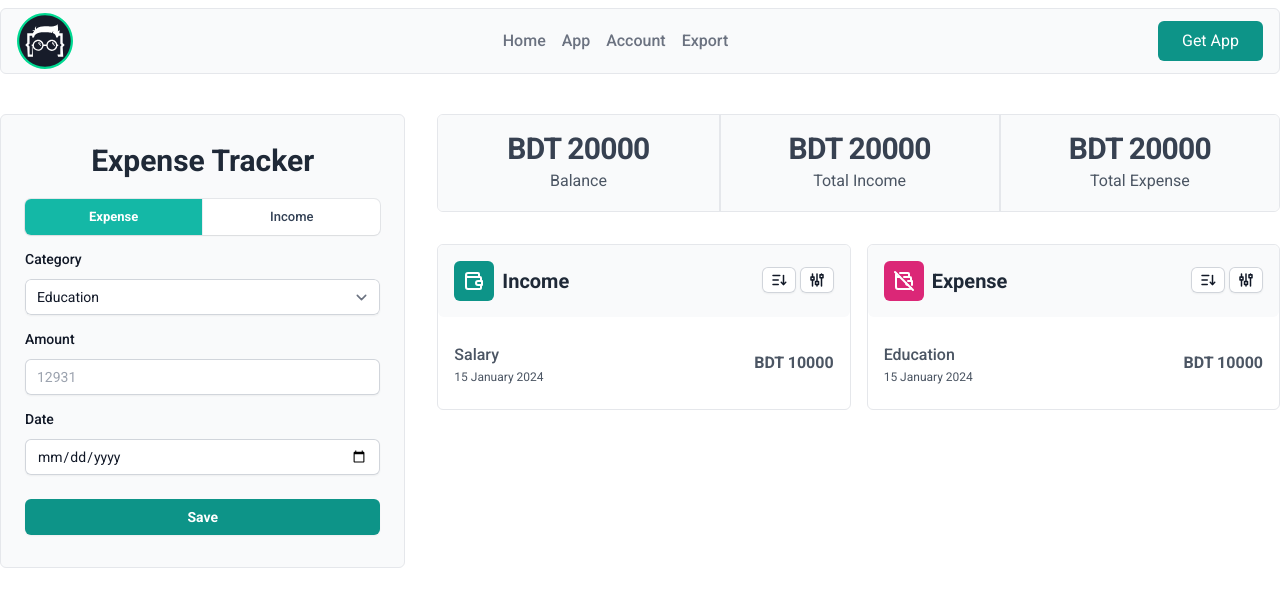
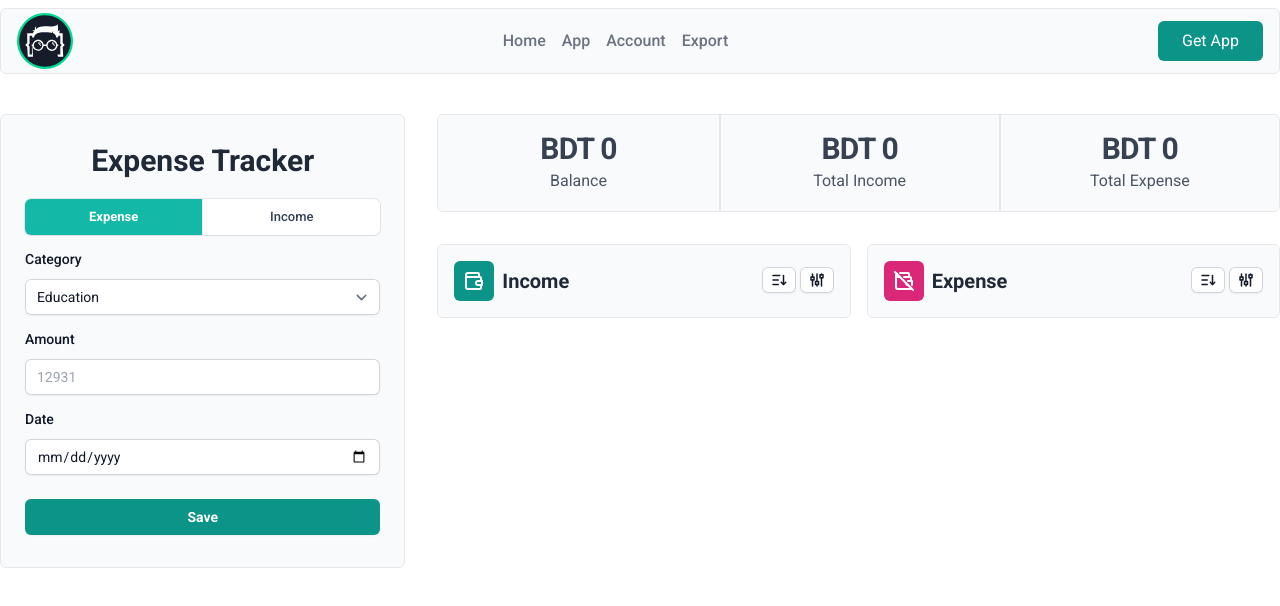
Before and after one commit to rakibhasanbappy/expense-tracker, a React (Vite) app: page / in a window 1280 px wide. Shown: the top 606 px of the page. Built offline with nearby package versions, Linux system fonts and the light colour scheme.

Commit message:
feat: added balance functionality and corrected some file name

```diff
--- a/src/components/Expense.jsx
+++ b/src/components/Expense.jsx
@@ -1,5 +1,4 @@
 import { useState } from "react";
-
 import Filter from "./Filter";
 import Sort from "./Sort";
 import DeleteSvg from "./svg/DeleteSvg";
@@ -8,49 +7,50 @@
 import FilterSvg from "./svg/FilterSvg";
 import SortSvg from "./svg/SortSvg";
 
-export default function Expense() {
+export default function Expense({ expenseList }) {
   const [sortClicked, setSortClicked] = useState(false);
   const [filterClicked, setFilterClicked] = useState(false);
-
   return (
-    <div className="border rounded-md relative">
+    <div className="border rounded-md">
       <div className="flex items-center justify-between gap-2 bg-[#F9FAFB] py-4 px-4 rounded-md">
         <div className="flex items-center gap-2">
-          <div className="h-10 w-10 bg-teal-600 text-white rounded-md text-center object-center place-content-center text-base">
+          <div className="h-10 w-10 bg-pink-600 text-white rounded-md text-center object-center place-content-center text-base">
             <ExpenseSvg />
           </div>
 
           <div>
             <h3 className="text-xl font-semibold leading-7 text-gray-800">
-              Income
+              Expense
             </h3>
           </div>
         </div>
+
         <div>
+          {/* Sort Component */}
           <div className="relative inline-block text-left mr-1">
             <div>
               <button
                 onClick={() => setSortClicked(!sortClicked)}
                 type="button"
                 className="inline-flex w-full justify-center gap-x-1.5 rounded-md bg-white px-2 py-1 text-sm font-semibold text-gray-900 shadow-sm ring-1 ring-inset ring-gray-300 hover:bg-gray-50"
-                id="menu-button"
+                id="menu-button2"
                 aria-expanded="true"
                 aria-haspopup="true"
               >
                 <SortSvg />
               </button>
             </div>
-
             {sortClicked && <Sort />}
           </div>
 
+          {/* Filter Component */}
           <div className="relative inline-block text-left">
             <div>
               <button
                 onClick={() => setFilterClicked(!filterClicked)}
                 type="button"
                 className="inline-flex w-full justify-center gap-x-1.5 rounded-md bg-white px-2 py-1 text-sm font-semibold text-gray-900 shadow-sm ring-1 ring-inset ring-gray-300 hover:bg-gray-50"
-                id="filter-button"
+                id="filter-button-2"
                 aria-expanded="true"
                 aria-haspopup="true"
               >
@@ -62,18 +62,18 @@
           </div>
         </div>
       </div>
-
-      <div className="p-4 divide-y">
+      {expenseList.map((expense) => (
+        <div key={expense.id} className="p-4 divide-y">
           <div className="flex justify-between items-center py-2 relative group cursor-pointer">
             <div>
               <h3 className="text-base font-medium leading-7 text-gray-600">
-              Salary
+                {expense.category}
               </h3>
-            <p className="text-xs text-gray-600">15 January 2024</p>
+              <p className="text-xs text-gray-600">{expense.date}</p>
             </div>
             <div className="flex items-center gap-2">
               <p className="text-base font-semibold text-gray-600 transition-all group-hover:-translate-x-14">
-              BDT 10000
+                BDT {expense.amount}
               </p>
 
               <div className="translate-x-5 group-hover:translate-x-0 opacity-0 group-hover:opacity-100 absolute right-0 top-1/2 -translate-y-1/2 transition-all">
@@ -96,6 +96,7 @@
             </div>
           </div>
         </div>
+      ))}
     </div>
   );
 }
--- a/src/components/Form.jsx
+++ b/src/components/Form.jsx
@@ -5,6 +5,7 @@
   onExpenseClick,
   transactionData,
   setTransactionData,
+  onSave,
 }) {
   const incomeOptions = ["Salary", "Outsourcing", "Bond", "Dividend"];
   const expenseOptions = [
@@ -28,8 +29,7 @@
 
   const onSaveHandler = (e) => {
     e.preventDefault();
-    console.log(transactionData);
-    console.log("Save button clicked");
+    onSave();
   };
 
   return (
@@ -120,7 +120,6 @@
                 value={transactionData.date}
                 onChange={handleChange}
                 autoComplete="off"
-                placeholder="12931"
                 className="block w-full rounded-md border-0 py-1.5 text-gray-900 shadow-sm ring-1 ring-inset ring-gray-300 placeholder:text-gray-400 focus:ring-2 focus:ring-inset focus:ring-teal-600 sm:text-sm sm:leading-6"
               />
             </div>
--- a/src/components/Income.jsx
+++ b/src/components/Income.jsx
@@ -1,4 +1,5 @@
 import { useState } from "react";
+
 import Filter from "./Filter";
 import Sort from "./Sort";
 import DeleteSvg from "./svg/DeleteSvg";
@@ -7,50 +8,49 @@
 import IncomeSvg from "./svg/IncomeSvg";
 import SortSvg from "./svg/SortSvg";
 
-export default function Income() {
+export default function Income({ incomeList }) {
   const [sortClicked, setSortClicked] = useState(false);
   const [filterClicked, setFilterClicked] = useState(false);
+
   return (
-    <div className="border rounded-md">
+    <div className="border rounded-md relative">
       <div className="flex items-center justify-between gap-2 bg-[#F9FAFB] py-4 px-4 rounded-md">
         <div className="flex items-center gap-2">
-          <div className="h-10 w-10 bg-pink-600 text-white rounded-md text-center object-center place-content-center text-base">
+          <div className="h-10 w-10 bg-teal-600 text-white rounded-md text-center object-center place-content-center text-base">
             <IncomeSvg />
           </div>
 
           <div>
             <h3 className="text-xl font-semibold leading-7 text-gray-800">
-              Expense
+              Income
             </h3>
           </div>
         </div>
-
         <div>
-          {/* Sort Component */}
           <div className="relative inline-block text-left mr-1">
             <div>
               <button
                 onClick={() => setSortClicked(!sortClicked)}
                 type="button"
                 className="inline-flex w-full justify-center gap-x-1.5 rounded-md bg-white px-2 py-1 text-sm font-semibold text-gray-900 shadow-sm ring-1 ring-inset ring-gray-300 hover:bg-gray-50"
-                id="menu-button2"
+                id="menu-button"
                 aria-expanded="true"
                 aria-haspopup="true"
               >
                 <SortSvg />
               </button>
             </div>
+
             {sortClicked && <Sort />}
           </div>
 
-          {/* Filter Component */}
           <div className="relative inline-block text-left">
             <div>
               <button
                 onClick={() => setFilterClicked(!filterClicked)}
                 type="button"
                 className="inline-flex w-full justify-center gap-x-1.5 rounded-md bg-white px-2 py-1 text-sm font-semibold text-gray-900 shadow-sm ring-1 ring-inset ring-gray-300 hover:bg-gray-50"
-                id="filter-button-2"
+                id="filter-button"
                 aria-expanded="true"
                 aria-haspopup="true"
               >
@@ -63,17 +63,18 @@
         </div>
       </div>
 
-      <div className="p-4 divide-y">
+      {incomeList.map((income) => (
+        <div key={income.id} className="p-4 divide-y">
           <div className="flex justify-between items-center py-2 relative group cursor-pointer">
             <div>
               <h3 className="text-base font-medium leading-7 text-gray-600">
-              Education
+                {income.category}
               </h3>
-            <p className="text-xs text-gray-600">15 January 2024</p>
+              <p className="text-xs text-gray-600">{income.date}</p>
             </div>
             <div className="flex items-center gap-2">
               <p className="text-base font-semibold text-gray-600 transition-all group-hover:-translate-x-14">
-              BDT 10000
+                BDT {income.amount}
               </p>
 
               <div className="translate-x-5 group-hover:translate-x-0 opacity-0 group-hover:opacity-100 absolute right-0 top-1/2 -translate-y-1/2 transition-all">
@@ -96,6 +97,7 @@
             </div>
           </div>
         </div>
+      ))}
     </div>
   );
 }
--- a/src/components/ListDown.jsx
+++ b/src/components/ListDown.jsx
@@ -1,11 +1,11 @@
 import Expense from "./Expense";
 import Income from "./Income";
 
-export default function ListDown() {
+export default function ListDown({ incomeList, expenseList }) {
   return (
     <div className="grid grid-cols-1 lg:grid-cols-2 gap-4 mt-8">
-      <Expense />
-      <Income />
+      <Income incomeList={incomeList} />
+      <Expense expenseList={expenseList} />
     </div>
   );
 }
--- a/src/components/Main.jsx
+++ b/src/components/Main.jsx
@@ -6,6 +6,10 @@
 export default function Main() {
   const [incomeSelected, setIncomeSelected] = useState(false);
   const [expenseSelected, setExpenseSelected] = useState(true);
+  const [income, setIncome] = useState(0);
+  const [expense, setExpense] = useState(0);
+  const [incomeList, setIncomeList] = useState([]);
+  const [expenseList, setExpenseList] = useState([]);
 
   const handleIncomeClick = () => {
     setIncomeSelected(true);
@@ -36,6 +40,19 @@
 
   const [transactionData, setTransactionData] = useState(transaction);
 
+  function handleSave() {
+    if (transactionData.amount === "" || transactionData.date === "") {
+      alert("Please fill all the fields");
+      return;
+    }
+
+    if (transactionData.type === "Income") {
+      setIncome(income + parseInt(transactionData.amount));
+    } else {
+      setExpense(expense + parseInt(transactionData.amount));
+    }
+  }
+
   return (
     <>
       <main className="relative mx-auto mt-10 w-full max-w-7xl">
@@ -47,8 +64,14 @@
             onExpenseClick={handleExpenseClick}
             transactionData={transactionData}
             setTransactionData={setTransactionData}
+            onSave={handleSave}
           />
-          <RightColumn />
+          <RightColumn
+            income={income}
+            expense={expense}
+            incomeList={incomeList}
+            expenseList={expenseList}
+          />
         </section>
       </main>
     </>
--- a/src/components/RightColumn.jsx
+++ b/src/components/RightColumn.jsx
@@ -1,11 +1,16 @@
 import ListDown from "./ListDown";
 import TotalBalance from "./TotalBalance";
 
-export default function RightColumn() {
+export default function RightColumn({
+  income,
+  expense,
+  incomeList,
+  expenseList,
+}) {
   return (
     <div className="lg:col-span-2">
-      <TotalBalance />
-      <ListDown />
+      <TotalBalance income={income} expense={expense} />
+      <ListDown incomeList={incomeList} expenseList={expenseList} />
     </div>
   );
 }
--- a/src/components/TotalBalance.jsx
+++ b/src/components/TotalBalance.jsx
@@ -1,24 +1,29 @@
-export default function TotalBalance() {
+export default function TotalBalance({ income, expense }) {
+  const balance = income - expense;
   return (
     <div className="bg-white">
       <div className="mx-auto max-w-7xl">
         <dl className="grid grid-cols-1 text-center lg:grid-cols-3 divide-x-2 border rounded-md overflow-hidden">
           <div className="bg-[#F9FAFB] flex lg:max-w-xs flex-col px-4 py-4">
             <dt className="text-base leading-7 text-gray-600">Balance</dt>
-            <dd className="order-first text-xl font-semibold tracking-tight text-gray-700 sm:text-3xl">
-              BDT 20000
+            <dd
+              className={`order-first text-xl font-semibold tracking-tight text-gray-700 sm:text-3xl ${
+                balance < 0 ? "text-red-700" : ""
+              }`}
+            >
+              BDT {balance}
             </dd>
           </div>
           <div className="bg-[#F9FAFB] flex lg:max-w-xs flex-col px-4 py-4">
             <dt className="text-base leading-7 text-gray-600">Total Income</dt>
             <dd className="order-first text-xl font-semibold tracking-tight text-gray-700 sm:text-3xl">
-              BDT 20000
+              BDT {income}
             </dd>
           </div>
           <div className="bg-[#F9FAFB] flex lg:max-w-xs flex-col px-4 py-4">
             <dt className="text-base leading-7 text-gray-600">Total Expense</dt>
             <dd className="order-first text-xl font-semibold tracking-tight text-gray-700 sm:text-3xl">
-              BDT 20000
+              BDT {expense}
             </dd>
           </div>
         </dl>
--- a/src/components/svg/ExpenseSvg.jsx
+++ b/src/components/svg/ExpenseSvg.jsx
@@ -1,4 +1,4 @@
-export default function ExpenseSvg() {
+export default function IncomeSvg() {
   return (
     <svg
       xmlns="http://www.w3.org/2000/svg"
@@ -13,8 +13,10 @@
       className="mx-auto"
     >
       <path stroke="none" d="M0 0h24v24H0z" fill="none" />
-      <path d="M17 8v-3a1 1 0 0 0 -1 -1h-10a2 2 0 0 0 0 4h12a1 1 0 0 1 1 1v3m0 4v3a1 1 0 0 1 -1 1h-12a2 2 0 0 1 -2 -2v-12" />
-      <path d="M20 12v4h-4a2 2 0 0 1 0 -4h4" />
+      <path d="M17 8v-3a1 1 0 0 0 -1 -1h-8m-3.413 .584a2 2 0 0 0 1.413 3.416h2m4 0h6a1 1 0 0 1 1 1v3" />
+      <path d="M19 19a1 1 0 0 1 -1 1h-12a2 2 0 0 1 -2 -2v-12" />
+      <path d="M16 12h4v4m-4 0a2 2 0 0 1 -2 -2" />
+      <path d="M3 3l18 18" />
     </svg>
   );
 }
--- a/src/components/svg/IncomeSvg.jsx
+++ b/src/components/svg/IncomeSvg.jsx
@@ -1,4 +1,4 @@
-export default function IncomeSvg() {
+export default function ExpenseSvg() {
   return (
     <svg
       xmlns="http://www.w3.org/2000/svg"
@@ -13,10 +13,8 @@
       className="mx-auto"
     >
       <path stroke="none" d="M0 0h24v24H0z" fill="none" />
-      <path d="M17 8v-3a1 1 0 0 0 -1 -1h-8m-3.413 .584a2 2 0 0 0 1.413 3.416h2m4 0h6a1 1 0 0 1 1 1v3" />
-      <path d="M19 19a1 1 0 0 1 -1 1h-12a2 2 0 0 1 -2 -2v-12" />
-      <path d="M16 12h4v4m-4 0a2 2 0 0 1 -2 -2" />
-      <path d="M3 3l18 18" />
+      <path d="M17 8v-3a1 1 0 0 0 -1 -1h-10a2 2 0 0 0 0 4h12a1 1 0 0 1 1 1v3m0 4v3a1 1 0 0 1 -1 1h-12a2 2 0 0 1 -2 -2v-12" />
+      <path d="M20 12v4h-4a2 2 0 0 1 0 -4h4" />
     </svg>
   );
 }
```
Lines whose indentation alone changed are shown as unchanged.
